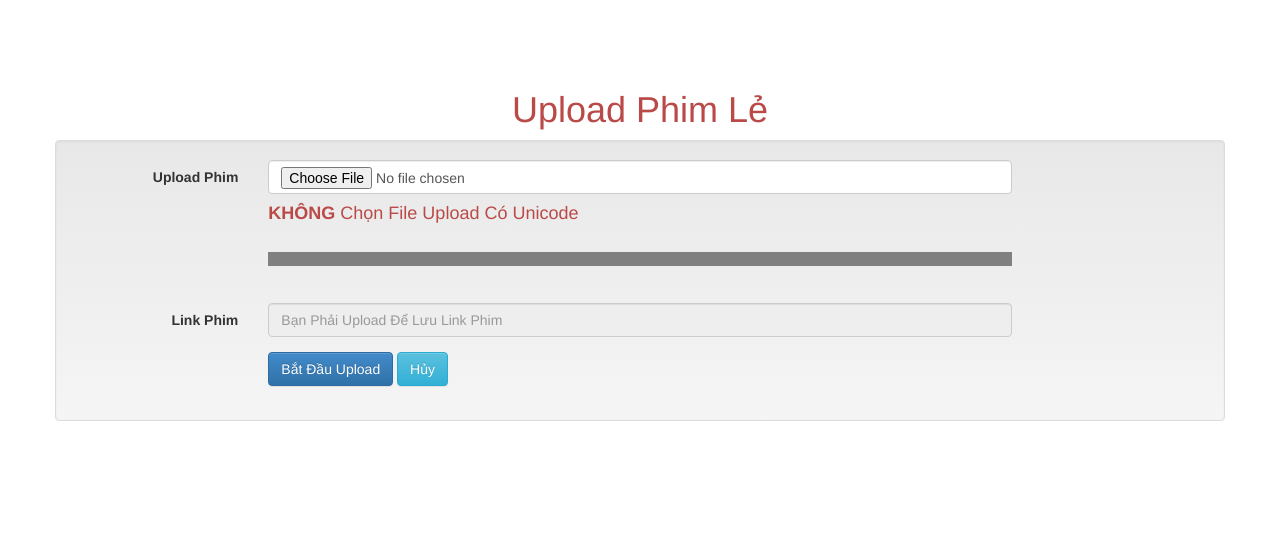
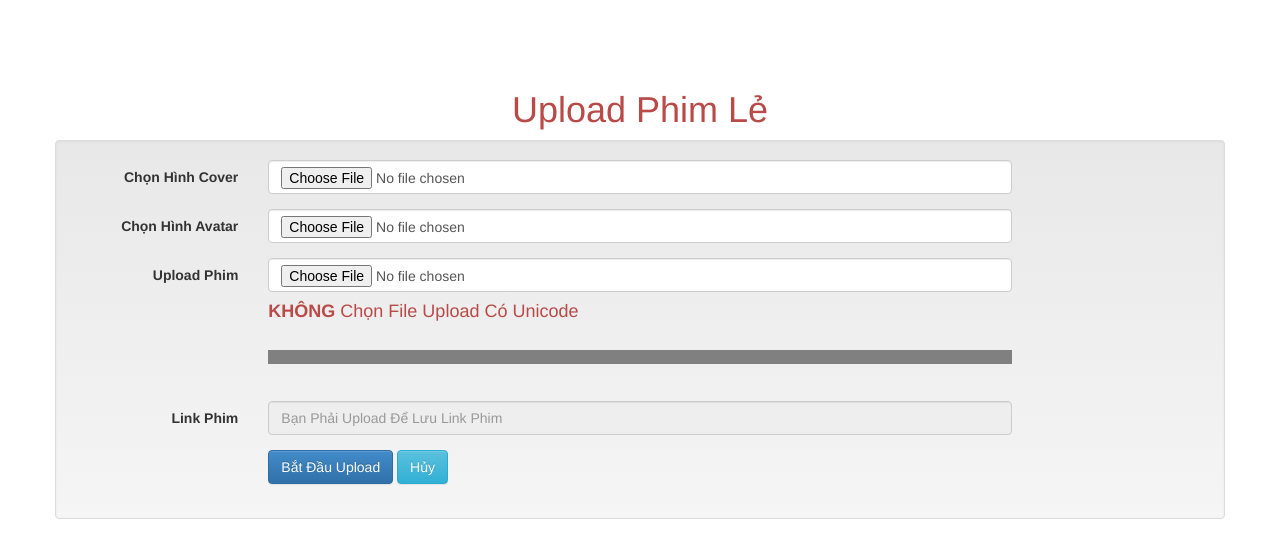
Before and after one commit to DVLGroup/PhimVL, a PHP site: page /phptest/admin/addEditDelete/beginUploadLe.php in a window 1280 px wide. Shown: the top 558 px of the page. Run offline with PHP 8.4, Linux system fonts and the light colour scheme; data that the repository does not hold is empty.

Commit message:
16/11/2013 8:16
-Upload hình ảnh vào thư mục hình trong folder upload
-Điều kiện chọn file video và hình ảnh(không chọn file linh tinh đc)

```diff
--- a/admin/addEditDelete/beginUploadLe.php
+++ b/admin/addEditDelete/beginUploadLe.php
@@ -13,14 +13,34 @@
 				var file = _("file1").files[0];
 
 				if (file.type != "video/x-flv" && file.type != "video/mp4") {
-					alert("Không Phải Định Dạng Cho Phép!");
+					alert("Không Phải Định Dạng Video Cho Phép (MP4 và FLV)!");
 					_("file1").value = null;
+				}
+			}
+			function changeImageCover() {
+
+				var cover = _("cover").files[0];
+				// var avatar = _("avatar").files[0];
+				if (cover.type != "image/jpeg" && cover.type != "image/png") {
+					alert("Không Phải Định Dạng Hình Ảnh Cho Phép (PNG, JPG và JPEG)!");
+					_("cover").value = null;
+				}
+			}
+			function changeImageAvatar() {
+
+				// var cover = _("cover").files[0];
+				var avatar = _("avatar").files[0];
+				if (avatar.type != "image/jpeg" && avatar.type != "image/png") {
+					alert("Không Phải Định Dạng Hình Ảnh Cho Phép (PNG, JPG và JPEG)!");
+					_("avatar").value = null;
 				}
 			}
 			function uploadFile() {
 				var file = _("file1").files[0];
+				var cover = _("cover").files[0];
+				var avatar = _("avatar").files[0];
 				//alert(file.name+" | "+file.size+" | "+file.type);
-				if (file != null) {
+				if (file != null && cover != null && avatar != null) {
 					var formdata = new FormData();
 					formdata.append("file1", file);
 					var ajax = new XMLHttpRequest();
@@ -79,6 +99,19 @@
 		<div class="container well">
 			<form class="form-horizontal" id="upload_form" action="../addEditDelete/addFilmLe.php" enctype="multipart/form-data" method="post">
 				<div class="form-group">
+					<label class="col-md-2 control-label">Chọn Hình Cover</label>
+					<div class="col-md-8">
+						<input accept="image/*" onchange="changeImageCover()" class="form-control" type="file" id="cover" name="cover" />
+					</div>
+				</div>
+				<div class="form-group">
+					<label class="col-md-2 control-label">Chọn Hình Avatar</label>
+					<div class="col-md-8">
+						<input accept="image/*" onchange="changeImageAvatar()" class="form-control" type="file" id="avatar" name="avatar" />
+					</div>
+				</div>
+
+				<div class="form-group">
 					<label class="control-label col-md-2">Upload Phim</label>
 					<div class="col-md-8">
 						<input accept="video/*" onchange="changeFile()" class="form-control required" type="file" name="file1" id="file1">
@@ -116,8 +149,8 @@
 				<input type="hidden" name="nuocSX" value="<?php echo($_POST['nuocSX']); ?>" />
 				<input type="hidden" name="nhaSX" value="<?php echo($_POST['nhaSX']); ?>" />
 				<input type="hidden" name="noiDung" value="<?php echo($_POST['noiDung']); ?>" />
-				<input type="hidden" name="avatar" value="<?php echo($_POST['avatar']); ?>" />
-				<input type="hidden" name="cover" value="<?php echo($_POST['cover']); ?>" />
+				<!-- <input type="hidden" name="avatar" value="<?php echo($_POST['avatar']); ?>" />
+				<input type="hidden" name="cover" value="<?php echo($_POST['cover']); ?>" /> -->
 				<input type="hidden" name="tenDaoDien" value="<?php echo($_POST['tenDaoDien']); ?>" />
 				<input type="hidden" name="tenDienVien" value="<?php echo($_POST['tenDienVien']); ?>" />
 			</form>
--- a/admin/addEditDelete/deleteFilmLe.php
+++ b/admin/addEditDelete/deleteFilmLe.php
@@ -1,6 +1,6 @@
 <?php
 require '../connect_db.php';
-if (!isset($_REQUEST['filmLeTranID'])||!isset($_REQUEST['filmLeLink'])) {
+if (!isset($_REQUEST['filmLeTranID'])||!isset($_REQUEST['filmLeLink'])||!isset($_REQUEST['tranCover'])||!isset($_REQUEST['tranAvatar'])) {
 	header('Location: ../index-admin.php');
 } else {
 	$filmLeID = $_REQUEST['filmLeTranID'];
@@ -8,7 +8,11 @@ if (!isset($_REQUEST['filmLeTranID'])||!isset($_REQUEST['filmLeLink'])) {
 	$resultDeleteFL = mysql_query($queryDeleteFL);
 	mysql_close($link);
 	$fileName = $_REQUEST['filmLeLink'];
+	$cover = $_REQUEST['tranCover'];
+	$avatar = $_REQUEST['tranAvatar'];
 	unlink("../upload/$fileName");
+	unlink("../upload/hinhPhimCover/$cover");
+	unlink("../upload/hinhPhimAvatar/$avatar");
 	header('Location: ../index-admin.php?changePage=8');
 }
 ?>
--- a/admin/addEditDelete/deleteOneFilmLe.php
+++ b/admin/addEditDelete/deleteOneFilmLe.php
@@ -9,7 +9,7 @@
 		<script src="../js/jquery.js" type="text/javascript"></script>
 		<script src="../js/bootstrap.js" type="text/javascript"></script>
 		<?php
-			if (!isset($_REQUEST['filmLeID'])||!isset($_REQUEST['filmLeName'])||!isset($_REQUEST['link'])) {
+			if (!isset($_REQUEST['filmLeID'])||!isset($_REQUEST['filmLeName'])||!isset($_REQUEST['link'])||!isset($_REQUEST['cover'])||!isset($_REQUEST['avatar'])) {
 				header('Location: ../index-admin.php');
 			}
 		?>
@@ -28,7 +28,7 @@
 						</div>
 						<div class="col-md-2 col-md-offset-5">
 							<input type="hidden" name="changePage" value="8" />
-							<a href="../addEditDelete/deleteFilmLe.php?filmLeTranID=<?php echo($_REQUEST['filmLeID']); ?>&filmLeLink=<?php echo($_REQUEST['link']); ?>" class="btn btn-default btn-block">Có</a>
+							<a href="../addEditDelete/deleteFilmLe.php?filmLeTranID=<?php echo($_REQUEST['filmLeID']); ?>&filmLeLink=<?php echo($_REQUEST['link']); ?>&tranCover=<?php echo($_REQUEST['cover']); ?>&tranAvatar=<?php echo($_REQUEST['avatar']); ?>" class="btn btn-default btn-block">Có</a>
 							<button class="btn btn-info btn-block" type="submit" >
 								Không
 							</button>
--- a/admin/addEditDelete/editOneFilmLe.php
+++ b/admin/addEditDelete/editOneFilmLe.php
@@ -239,7 +239,7 @@
 								</div>
 								<div class="col-md-offset-2"></div>
 							</div>
-							<div class="form-group">
+							<!-- <div class="form-group">
 								<label class="control-label col-md-2">Hình Avatar</label>
 								<div class="col-md-8">
 								<input type="text" name="avatar" class="form-control url required" value="<?php echo($avatar); ?>" placeholder="Nhập URL Hình"  />
@@ -252,7 +252,7 @@
 								<input type="text" name="cover" class="form-control url required" value="<?php echo($cover); ?>" placeholder="Nhập URL Hình"  />
 								</div>
 								<div class="col-md-offset-2"></div>
-							</div>
+							</div> -->
 							<div class="form-group">
 								<label class="control-label col-md-2">Tên Đạo Diễn</label>
 								<div class="col-md-8">
--- a/admin/include/filmLeForm.php
+++ b/admin/include/filmLeForm.php
@@ -226,7 +226,7 @@
 								</div>
 								<div class="col-md-offset-2"></div>
 							</div>
-							<div class="form-group">
+							<!-- <div class="form-group">
 								<label class="control-label col-md-2">Hình Avatar</label>
 								<div class="col-md-8">
 								<input type="text" name="avatar" class="form-control url required" value="" placeholder="Nhập URL Hình"  />
@@ -239,7 +239,7 @@
 								<input type="text" name="cover" class="form-control url required" value="" placeholder="Nhập URL Hình"  />
 								</div>
 								<div class="col-md-offset-2"></div>
-							</div>
+							</div> -->
 							<div class="form-group">
 								<label class="control-label col-md-2">Tên Đạo Diễn</label>
 								<div class="col-md-8">
@@ -347,7 +347,7 @@
 									<td>
 										<a href="addEditDelete/editOneFilmLe.php?filmLeID=<?php echo($row['0']); ?>">Sửa</a>
 										&nbsp;
-										<a href="addEditDelete/deleteOneFilmLe.php?filmLeID=<?php echo($row['0']); ?>&filmLeName=<?php echo($row['1']); ?>&link=<?php echo($row['13']); ?>">Xóa</a>
+										<a href="addEditDelete/deleteOneFilmLe.php?filmLeID=<?php echo($row['0']); ?>&filmLeName=<?php echo($row['1']); ?>&link=<?php echo($row['13']); ?>&cover=<?php echo($row['10']); ?>&avatar=<?php echo($row['9']); ?>">Xóa</a>
 									</td>
 								</tr>
 								<?php
```
Also changed, not shown: admin/addEditDelete/addFilmLe.php (+6 -2 lines).
